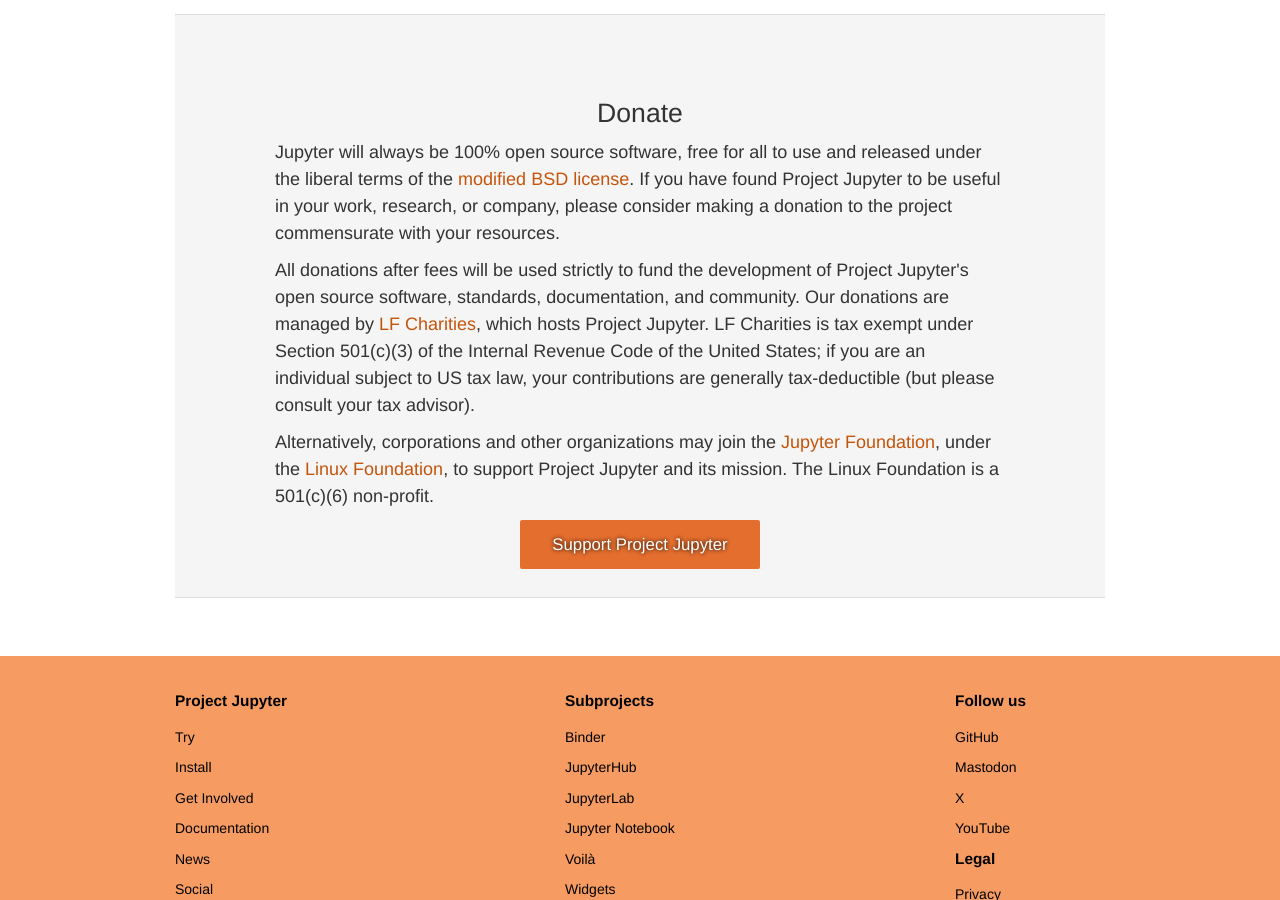
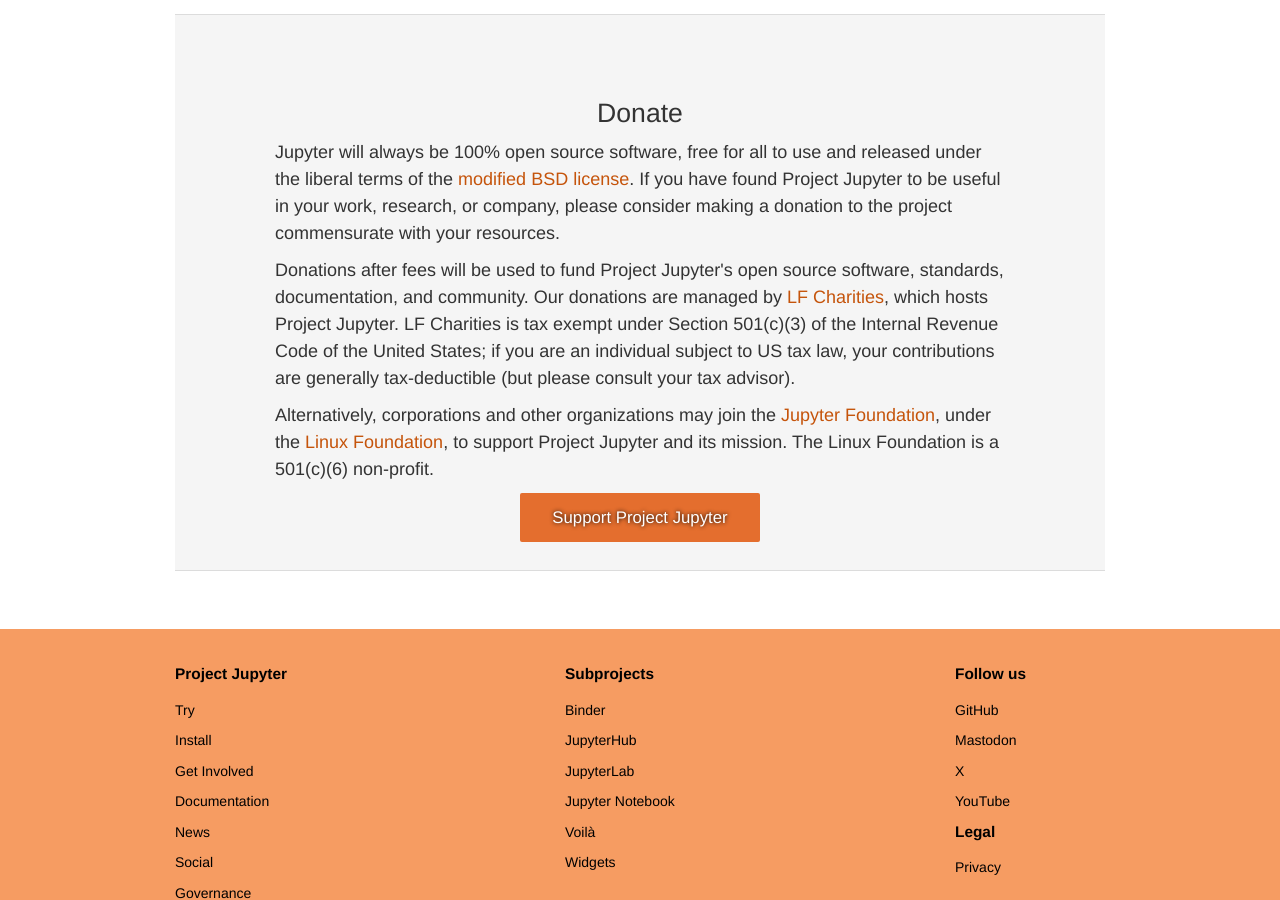
Before and after one commit to jupyter/jupyter.github.io, a Jekyll site: the page built from about.html, in a window 1280 px wide and 900 px high, scrolled down 10089 px. Built offline with Jekyll 4.4.1, drawn with Linux system fonts in a browser that asks for light colours; comment, search, counter and statistics services are not loaded.

Commit message:
More simplification

```diff
--- a/about.html
+++ b/about.html
@@ -580,7 +580,7 @@
   headline: Donate
   description:
     - Jupyter will always be 100% open source software, free for all to use and released under the liberal terms of the <a href="https://opensource.org/licenses/BSD-3-Clause">modified BSD license</a>. If you have found Project Jupyter to be useful in your work, research, or company, please consider making a donation to the project commensurate with your resources.
-    - All donations after fees will be used strictly to fund the development of Project Jupyter's open source software, standards, documentation, and community. Our donations are managed by <a href="https://lf-charities.org/">LF Charities</a>, which hosts Project Jupyter. LF Charities is tax exempt under Section 501(c)(3) of the Internal Revenue Code of the United States; if you are an individual subject to US tax law, your contributions are generally tax-deductible (but please consult your tax advisor).
+    - Donations after fees will be used to fund Project Jupyter's open source software, standards, documentation, and community. Our donations are managed by <a href="https://lf-charities.org/">LF Charities</a>, which hosts Project Jupyter. LF Charities is tax exempt under Section 501(c)(3) of the Internal Revenue Code of the United States; if you are an individual subject to US tax law, your contributions are generally tax-deductible (but please consult your tax advisor).
     - Alternatively, corporations and other organizations may join the <a href="https://jupyterfoundation.org">Jupyter Foundation</a>, under the <a href="https://www.linuxfoundation.org/">Linux Foundation</a>, to support Project Jupyter and its mission. The Linux Foundation is a 501(c)(6) non-profit.
 ---
 
```
